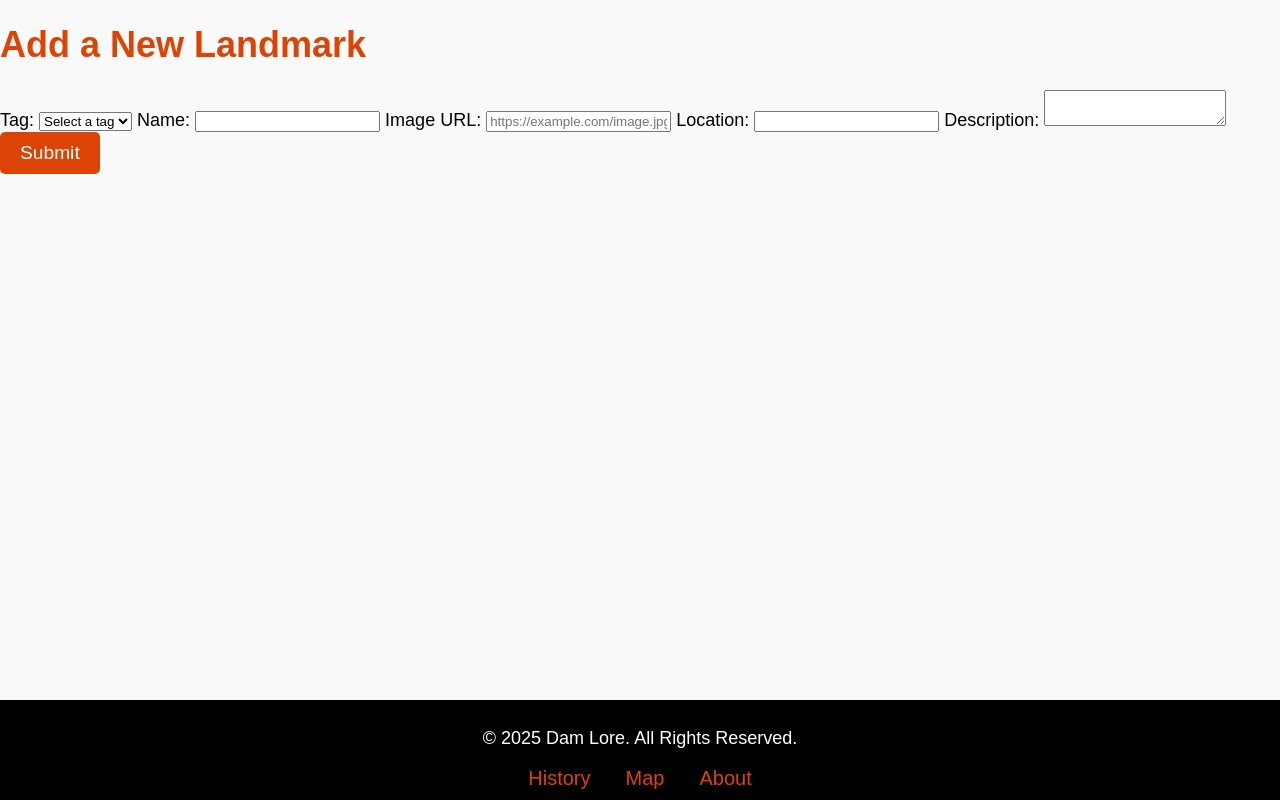
After one commit to breadonb/Dam-Lore, a FastAPI app: template templates/adder.html in a window 1280 px wide. The commit adds this page. Run offline with FastAPI, Linux system fonts and the light colour scheme; the template is opened without the code that fills it, so the values that code supplies are empty; some web fonts are replaced.

Commit message:
Created an entry adder page (temp).

```diff
--- a/app.py
+++ b/app.py
@@ -1,4 +1,4 @@
-from fastapi import FastAPI, Request, Query
+from fastapi import FastAPI, Form, Request, Query
 from fastapi.templating import Jinja2Templates
 from fastapi.staticfiles import StaticFiles
 from pymongo import MongoClient
@@ -42,3 +42,25 @@ async def get_history(request: Request, tag:str = Query("", alias="tag")):
 @app.get("/tour")
 async def get_tour(request: Request):
     return templates.TemplateResponse("tour.html", {"request": request})
+
+@app.get("/adder")
+async def get_adder(request:Request):
+    return templates.TemplateResponse("adder.html", {"request":request})
+
+@app.post("/adder")
+async def post_adder(
+    name: str = Form(...),
+    image_url: str = Form(...),
+    description: str = Form(...),
+    location: str = Form(...),
+    tag: str = Form(None),
+):
+    new_landmark = {
+        "name": name,
+        "image_url": image_url,
+        "description": description,
+        "location": location,
+        "tag": tag
+    }
+    collection.insert_one(new_landmark)
+    return {"message": "Landmark added successfully!"}
--- a/static/style.css
+++ b/static/style.css
@@ -222,12 +222,16 @@ hr {
 
 /* Footer */
 .footer {
+  position: fixed;
+  bottom: 0;
+  left: 0;
+  width: 100%;
+  background-color: #000;
+  color: white;
   text-align: center;
-  padding: 20px 0;
-  background-color: #000;
-  color: #fff;
-  text-align: auto;
+  padding: 10px 0;
 }
+
 
 .footer-links a {
   color: #DC4405;
@@ -283,7 +287,7 @@ hr {
   top: 0;
   right: 0;
   width: 80%; /* Remainder of the screen width */
-  height: 75%; /* Most of the screen height */
+  height: 50%; /* Most of the screen height */
 }
 
 .tour-map {
--- /dev/null
+++ b/templates/adder.html
@@ -0,0 +1,31 @@
+{% extends "base.html" %}
+
+{% block content %}
+    <h1>Add a New Landmark</h1>
+    <form action="/adder" method="post">
+        <label for="tag">Tag:</label>
+        <select id="tag" name="tag">
+            <option value="" disabled selected>Select a tag</option>
+            <option value="landmark">Landmark</option>
+            <option value="building">Building</option>
+            <option value="event">Event</option>
+        </select>
+
+
+        <label for="name">Name:</label>
+        <input type="text" id="name" name="name" required>
+
+        <label for="image_url">Image URL:</label>
+        <input type="url" id="image_url" name="image_url" placeholder="https://example.com/image.jpg">
+
+
+        <label for="location">Location:</label>
+        <input type="text" id="location" name="location" required>
+
+
+        <label for="description">Description:</label>
+        <textarea id="description" name="description" required></textarea>
+
+        <button type="submit">Submit</button>
+    </form>
+{% endblock %}
```
Also changed, not shown: INSTRUCTIONS.MD (+5 -0 lines), templates/history.html (+3 -4 lines).
